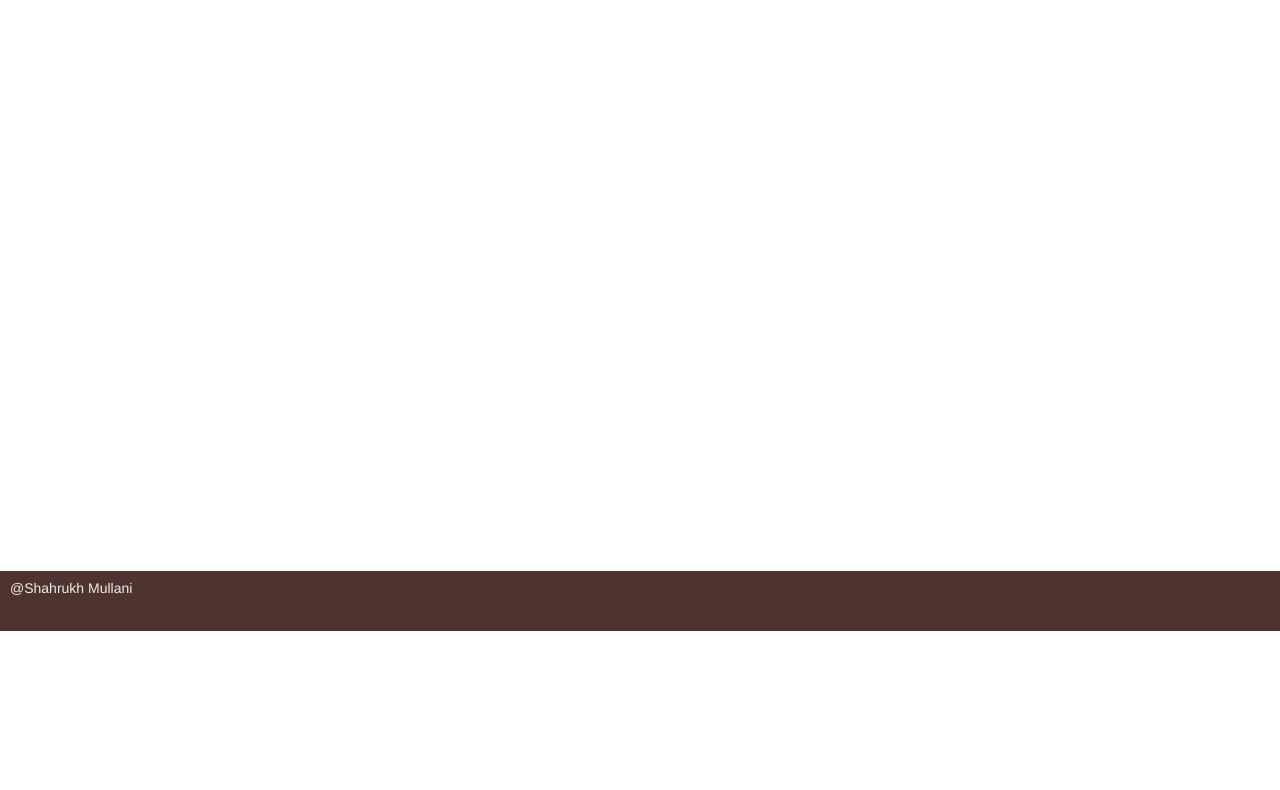
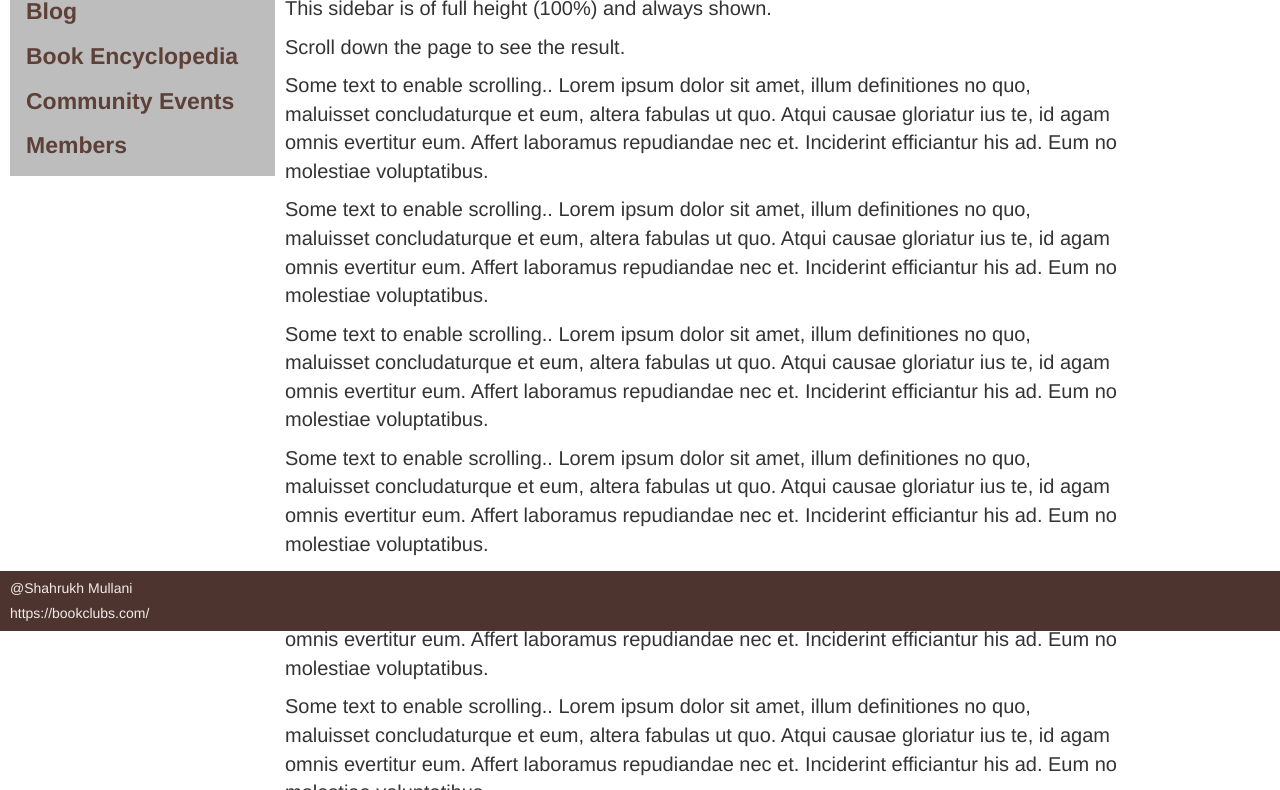
Before and after one commit to mullanishah/wizards-book-club, a plain HTML site: page index.html in a window 1280 px wide. Shown: the part 169-959 px from the top of the page. Before the commit the page ends 800 px from the top, so only its background shows below. Drawn offline with nearby package versions, Linux system fonts and the light colour scheme.

Commit message:
began with structure

```diff
--- a/index.html
+++ b/index.html
@@ -22,15 +22,33 @@
     </div>
 
     <div class="row">
-        <div class="col-sm-4"></div>
-        <div class="col-sm-4">
-            <button type="button" onclick="myFunction()">Click me to display Date and Time</button>
-            <p id="sampleDate"></p>
+        <div class="col-sm-4 sidenav">
+            <a href="#about">Motivation</a>
+            <a href="#blog">Blog</a>
+            <a href="#encyclopedia">Book Encyclopedia</a>
+            <a href="#events">Community Events</a>
+            <a href="#members">Members</a>
+        </div>
+        <div class="col-sm-8 main">
+            <h2>Sidebar</h2>
+  <p>This sidebar is of full height (100%) and always shown.</p>
+  <p>Scroll down the page to see the result.</p>
+  <p>Some text to enable scrolling.. Lorem ipsum dolor sit amet, illum definitiones no quo, maluisset concludaturque et eum, altera fabulas ut quo. Atqui causae gloriatur ius te, id agam omnis evertitur eum. Affert laboramus repudiandae nec et. Inciderint efficiantur his ad. Eum no molestiae voluptatibus.</p>
+  <p>Some text to enable scrolling.. Lorem ipsum dolor sit amet, illum definitiones no quo, maluisset concludaturque et eum, altera fabulas ut quo. Atqui causae gloriatur ius te, id agam omnis evertitur eum. Affert laboramus repudiandae nec et. Inciderint efficiantur his ad. Eum no molestiae voluptatibus.</p>
+  <p>Some text to enable scrolling.. Lorem ipsum dolor sit amet, illum definitiones no quo, maluisset concludaturque et eum, altera fabulas ut quo. Atqui causae gloriatur ius te, id agam omnis evertitur eum. Affert laboramus repudiandae nec et. Inciderint efficiantur his ad. Eum no molestiae voluptatibus.</p>
+  <p>Some text to enable scrolling.. Lorem ipsum dolor sit amet, illum definitiones no quo, maluisset concludaturque et eum, altera fabulas ut quo. Atqui causae gloriatur ius te, id agam omnis evertitur eum. Affert laboramus repudiandae nec et. Inciderint efficiantur his ad. Eum no molestiae voluptatibus.</p>
+  <p>Some text to enable scrolling.. Lorem ipsum dolor sit amet, illum definitiones no quo, maluisset concludaturque et eum, altera fabulas ut quo. Atqui causae gloriatur ius te, id agam omnis evertitur eum. Affert laboramus repudiandae nec et. Inciderint efficiantur his ad. Eum no molestiae voluptatibus.</p>
+  <p>Some text to enable scrolling.. Lorem ipsum dolor sit amet, illum definitiones no quo, maluisset concludaturque et eum, altera fabulas ut quo. Atqui causae gloriatur ius te, id agam omnis evertitur eum. Affert laboramus repudiandae nec et. Inciderint efficiantur his ad. Eum no molestiae voluptatibus.</p>
+  <p>Some text to enable scrolling.. Lorem ipsum dolor sit amet, illum definitiones no quo, maluisset concludaturque et eum, altera fabulas ut quo. Atqui causae gloriatur ius te, id agam omnis evertitur eum. Affert laboramus repudiandae nec et. Inciderint efficiantur his ad. Eum no molestiae voluptatibus.</p>
+  <p>Some text to enable scrolling.. Lorem ipsum dolor sit amet, illum definitiones no quo, maluisset concludaturque et eum, altera fabulas ut quo. Atqui causae gloriatur ius te, id agam omnis evertitur eum. Affert laboramus repudiandae nec et. Inciderint efficiantur his ad. Eum no molestiae voluptatibus.</p>
+  <p>Some text to enable scrolling.. Lorem ipsum dolor sit amet, illum definitiones no quo, maluisset concludaturque et eum, altera fabulas ut quo. Atqui causae gloriatur ius te, id agam omnis evertitur eum. Affert laboramus repudiandae nec et. Inciderint efficiantur his ad. Eum no molestiae voluptatibus.</p>
+  <p>Some text to enable scrolling.. Lorem ipsum dolor sit amet, illum definitiones no quo, maluisset concludaturque et eum, altera fabulas ut quo. Atqui causae gloriatur ius te, id agam omnis evertitur eum. Affert laboramus repudiandae nec et. Inciderint efficiantur his ad. Eum no molestiae voluptatibus.</p>
         </div>
     </div>
 
     <div class="row footer">
         <h5>@Shahrukh Mullani</h5>
+        <h5>https://bookclubs.com/</h5>
     </div>
 </div>
 
--- a/style.css
+++ b/style.css
@@ -3,8 +3,10 @@ body, html {
     margin: 0%;
 }
 .header {
+    width: 100%;
     height: 100px;
     background-color: #4e342e;
+    position: fixed;
 }
 .footer{
     background-color: #4e342e;
@@ -21,3 +23,35 @@ h5{
     color: #efebe9;
     margin: 10px;
 }
+.sidenav{
+    width: 265px;
+    height: auto;
+    position: fixed;
+    z-index: 1;
+    top: 105px;
+    left: 10px;
+    background: #bdbdbd;
+    overflow-x: hidden;
+    padding: 8px 0;
+}
+.sidenav a {
+    padding: 6px 8px 6px 16px;
+    text-decoration: none;
+    font-size: 23px;
+    color: #5d4037;
+    display: block;
+    font-weight: bold;
+}
+.sidenav a:hover {
+    color: #eeff41;
+}
+.main {
+    margin-top: 100px;
+    margin-left: 275px;
+    font-size: 20px;
+    padding: 0px 10px;
+}
+@media screen and (max-height: 450px){
+    .sidenav {padding-top: 15px;}
+    .sidenav a {font-size: 18px;}
+}
```
